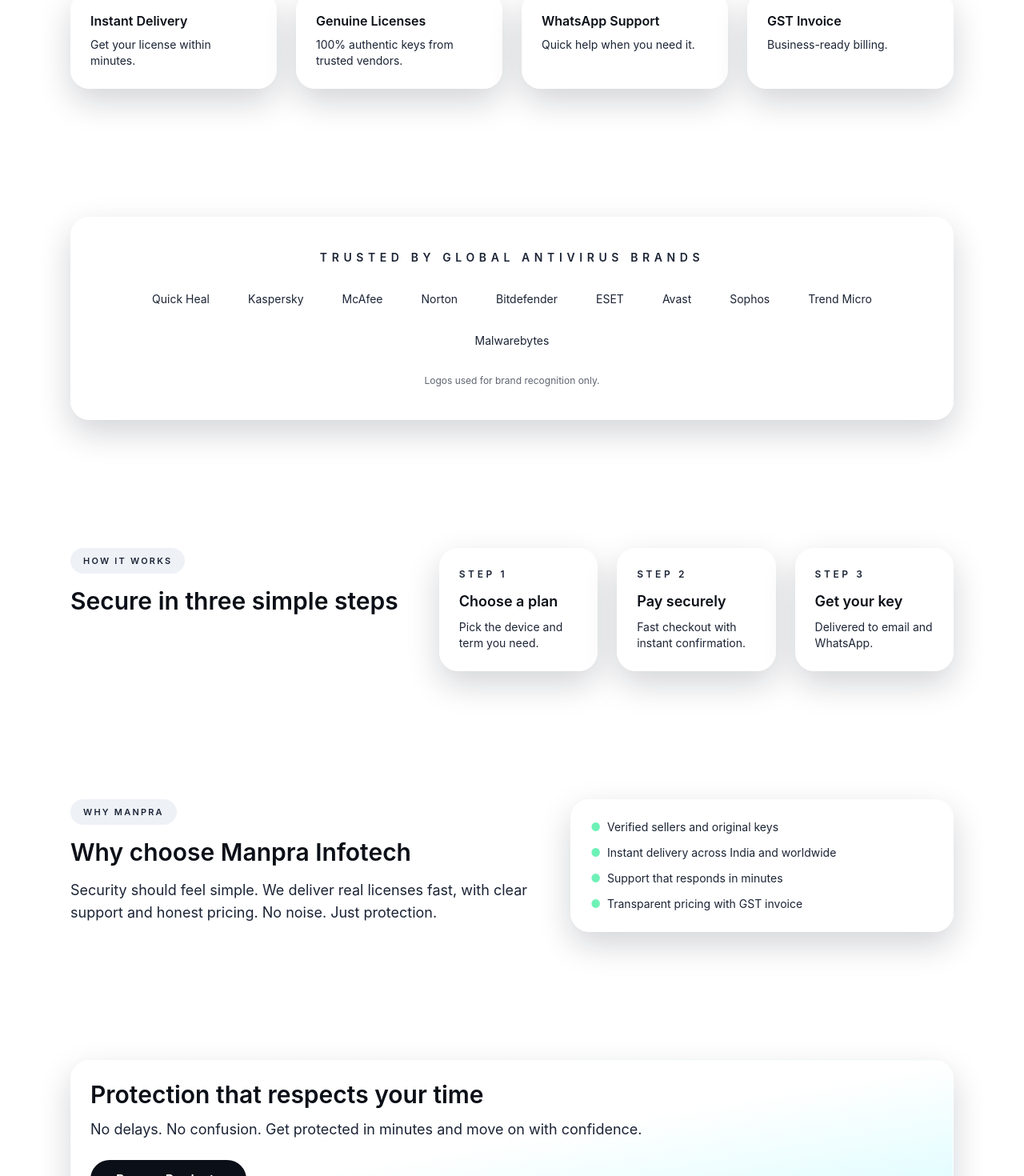
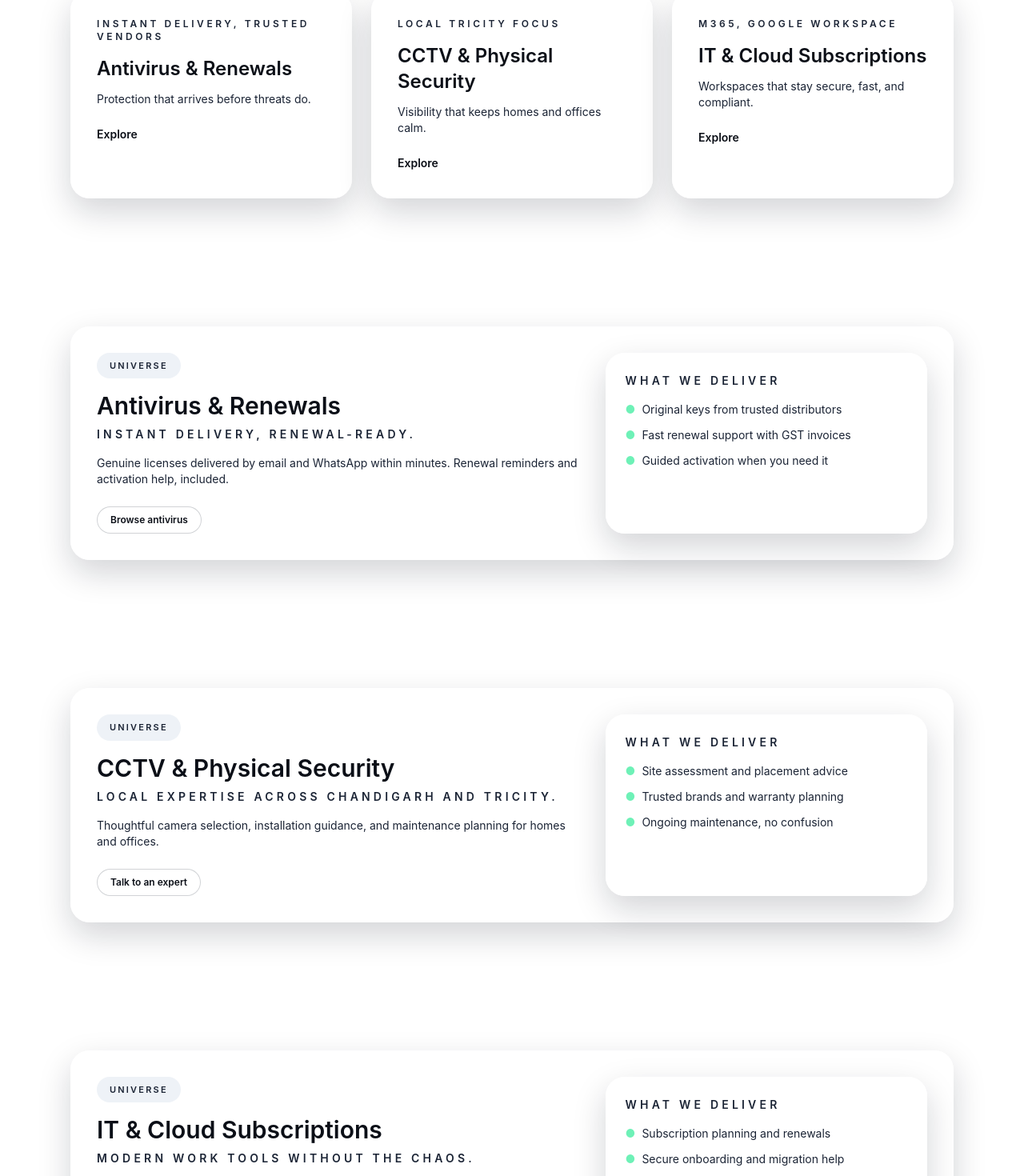
Before and after one commit to manprainfotech/manprainfotech, a Next.js app: page / in a window 1280 px wide. Shown: the part 720-2190 px from the top of the page at 80% size. Built offline with nearby package versions, Linux system fonts and the light colour scheme; no server answers.

Commit message:
feat: expand homepage universe sections

```diff
--- a/src/app/page.tsx
+++ b/src/app/page.tsx
@@ -24,58 +24,116 @@
   },
 };
 
-const trustPillars = [
+const heroTags = [
+  "Instant delivery",
+  "Genuine licenses",
+  "Local support",
+  "Secure payments",
+];
+
+const categoryTiles = [
+  {
+    id: "antivirus",
+    title: "Antivirus & Renewals",
+    description: "Protection that arrives before threats do.",
+    meta: "Instant delivery, trusted vendors",
+  },
+  {
+    id: "cctv",
+    title: "CCTV & Physical Security",
+    description: "Visibility that keeps homes and offices calm.",
+    meta: "Local Tricity focus",
+  },
+  {
+    id: "cloud",
+    title: "IT & Cloud Subscriptions",
+    description: "Workspaces that stay secure, fast, and compliant.",
+    meta: "M365, Google Workspace",
+  },
+];
+
+const universeEntries = [
+  {
+    id: "antivirus",
+    title: "Antivirus & Renewals",
+    subtitle: "Instant delivery, renewal-ready.",
+    description:
+      "Genuine licenses delivered by email and WhatsApp within minutes. Renewal reminders and activation help, included.",
+    ctaLabel: "Browse antivirus",
+    ctaHref: "/products",
+    bullets: [
+      "Original keys from trusted distributors",
+      "Fast renewal support with GST invoices",
+      "Guided activation when you need it",
+    ],
+  },
+  {
+    id: "cctv",
+    title: "CCTV & Physical Security",
+    subtitle: "Local expertise across Chandigarh and Tricity.",
+    description:
+      "Thoughtful camera selection, installation guidance, and maintenance planning for homes and offices.",
+    ctaLabel: "Talk to an expert",
+    ctaHref: "#talk-to-expert",
+    bullets: [
+      "Site assessment and placement advice",
+      "Trusted brands and warranty planning",
+      "Ongoing maintenance, no confusion",
+    ],
+  },
+  {
+    id: "cloud",
+    title: "IT & Cloud Subscriptions",
+    subtitle: "Modern work tools without the chaos.",
+    description:
+      "Microsoft 365, Google Workspace, and secure add-ons set up to keep teams productive and compliant.",
+    ctaLabel: "Plan a workspace",
+    ctaHref: "#talk-to-expert",
+    bullets: [
+      "Subscription planning and renewals",
+      "Secure onboarding and migration help",
+      "Global-ready admin guidance",
+    ],
+  },
+];
+
+const trustLayer = [
   {
     title: "Instant Delivery",
-    description: "Get your license within minutes.",
+    description: "Keys and confirmations arrive within minutes.",
   },
   {
     title: "Genuine Licenses",
-    description: "100% authentic keys from trusted vendors.",
+    description: "Only original, verified licenses.",
   },
   {
-    title: "WhatsApp Support",
-    description: "Quick help when you need it.",
+    title: "Local Support",
+    description: "Chandigarh + Tricity based help.",
   },
   {
-    title: "GST Invoice",
-    description: "Business-ready billing.",
+    title: "Secure Payments",
+    description: "Protected checkout and clear invoices.",
+  },
+  {
+    title: "Warranty & Renewal Support",
+    description: "We help you stay protected year after year.",
   },
 ];
 
-const brands = [
-  "Quick Heal",
-  "Kaspersky",
-  "McAfee",
-  "Norton",
-  "Bitdefender",
-  "ESET",
-  "Avast",
-  "Sophos",
-  "Trend Micro",
-  "Malwarebytes",
-];
-
-const howItWorks = [
+const futureHooks = [
   {
-    title: "Choose a plan",
-    description: "Pick the device and term you need.",
+    title: "Auto Renewal Reminder",
+    description: "Never miss a license expiry or service window.",
   },
   {
-    title: "Pay securely",
-    description: "Fast checkout with instant confirmation.",
+    title: "Warranty Expiry Alerts",
+    description: "Stay ahead of coverage gaps with smart alerts.",
   },
   {
-    title: "Get your key",
-    description: "Delivered to email and WhatsApp.",
+    title: "Talk to a Human Expert",
+    description: "Direct access to someone who understands your setup.",
+    id: "talk-to-expert",
   },
-];
-
-const whyChoose = [
-  "Verified sellers and original keys",
-  "Instant delivery across India and worldwide",
-  "Support that responds in minutes",
-  "Transparent pricing with GST invoice",
 ];
 
 export default function HomePage() {
@@ -127,12 +185,12 @@
                   security that lets you move on.
                 </p>
                 <div className="mt-6 flex flex-wrap gap-2">
-                  {trustPillars.map((pillar) => (
+                  {heroTags.map((tag) => (
                     <span
-                      key={pillar.title}
+                      key={tag}
                       className="rounded-full bg-white/80 px-4 py-2 text-xs font-semibold text-steel"
                     >
-                      {pillar.title}
+                      {tag}
                     </span>
                   ))}
                 </div>
@@ -142,60 +200,99 @@
         </Container>
       </Section>
 
-      <Section>
+      <Section className="pt-0">
         <Container>
-          <div className="grid gap-6 md:grid-cols-2 lg:grid-cols-4">
-            {trustPillars.map((pillar) => (
-              <Card key={pillar.title} className="p-6">
-                <h3 className="text-base font-semibold text-ink">
-                  {pillar.title}
-                </h3>
-                <p className="mt-2 text-sm text-steel">{pillar.description}</p>
-              </Card>
+          <div className="grid gap-6 lg:grid-cols-3">
+            {categoryTiles.map((tile) => (
+              <Link
+                key={tile.id}
+                href={`#${tile.id}`}
+                className="group relative overflow-hidden rounded-3xl border border-white/70 bg-white/80 p-8 shadow-card transition hover:-translate-y-1 hover:shadow-soft"
+              >
+                <div className="absolute inset-0 bg-gradient-to-br from-white via-white/70 to-transparent opacity-0 transition group-hover:opacity-100" />
+                <div className="relative">
+                  <p className="text-xs font-semibold uppercase tracking-[0.3em] text-steel">
+                    {tile.meta}
+                  </p>
+                  <h2 className="mt-4 text-2xl font-semibold text-ink">
+                    {tile.title}
+                  </h2>
+                  <p className="mt-3 text-sm text-steel">{tile.description}</p>
+                  <span className="mt-6 inline-flex items-center text-sm font-semibold text-ink">
+                    Explore
+                  </span>
+                </div>
+              </Link>
             ))}
           </div>
         </Container>
       </Section>
 
-      <Section className="pt-0">
+      {universeEntries.map((entry) => (
+        <Section key={entry.id} className="pt-0">
           <Container>
-          <div className="rounded-3xl border border-white/70 bg-white/70 px-6 py-10 shadow-card">
-            <h2 className="text-center text-sm font-semibold uppercase tracking-[0.4em] text-steel">
-              Trusted by global antivirus brands
+            <div
+              id={entry.id}
+              className="grid gap-8 rounded-3xl border border-white/70 bg-white/70 p-8 shadow-card lg:grid-cols-[0.6fr_0.4fr]"
+            >
+              <div>
+                <Badge>Universe</Badge>
+                <h2 className="mt-4 text-3xl font-semibold text-ink">
+                  {entry.title}
                 </h2>
-            <div className="mt-6 flex flex-wrap justify-center gap-4 text-sm text-steel">
-              {brands.map((brand) => (
-                <span key={brand} className="rounded-full bg-white/80 px-4 py-2">
-                  {brand}
-                </span>
+                <p className="mt-2 text-sm font-semibold uppercase tracking-[0.3em] text-steel">
+                  {entry.subtitle}
+                </p>
+                <p className="mt-4 text-sm text-steel">{entry.description}</p>
+                <div className="mt-6">
+                  <Link
+                    href={entry.ctaHref}
+                    className={buttonStyles({ variant: "secondary", size: "sm" })}
+                  >
+                    {entry.ctaLabel}
+                  </Link>
+                </div>
+              </div>
+              <Card className="bg-white/90">
+                <h3 className="text-sm font-semibold uppercase tracking-[0.3em] text-steel">
+                  What we deliver
+                </h3>
+                <ul className="mt-4 space-y-3 text-sm text-steel">
+                  {entry.bullets.map((bullet) => (
+                    <li key={bullet} className="flex gap-2">
+                      <span className="text-neon">●</span>
+                      <span>{bullet}</span>
+                    </li>
                   ))}
-            </div>
-            <p className="mt-6 text-center text-xs text-steel/70">
-              Logos used for brand recognition only.
-            </p>
+                </ul>
+              </Card>
             </div>
           </Container>
         </Section>
+      ))}
 
       <Section>
         <Container>
-          <div className="grid gap-8 lg:grid-cols-[0.4fr_0.6fr]">
+          <div className="flex flex-col gap-6">
             <div>
-              <Badge>How it works</Badge>
+              <Badge>Trust layer</Badge>
               <h2 className="mt-4 text-3xl font-semibold text-ink">
-                Secure in three simple steps
+                Built for calm, built for trust.
               </h2>
+              <p className="mt-3 text-sm text-steel">
+                Everything we deliver is designed to remove uncertainty and keep
+                your security simple.
+              </p>
             </div>
-            <div className="grid gap-6 md:grid-cols-3">
-              {howItWorks.map((step, index) => (
-                <Card key={step.title}>
-                  <p className="text-xs font-semibold uppercase tracking-[0.3em] text-steel">
-                    Step {index + 1}
+            <div className="grid gap-6 md:grid-cols-2 lg:grid-cols-5">
+              {trustLayer.map((pillar) => (
+                <Card key={pillar.title} className="p-5">
+                  <h3 className="text-base font-semibold text-ink">
+                    {pillar.title}
+                  </h3>
+                  <p className="mt-2 text-sm text-steel">
+                    {pillar.description}
                   </p>
-                  <h3 className="mt-3 text-lg font-semibold text-ink">
-                    {step.title}
-                  </h3>
-                  <p className="mt-2 text-sm text-steel">{step.description}</p>
                 </Card>
               ))}
             </div>
@@ -205,28 +302,35 @@
 
       <Section>
         <Container>
-          <div className="grid gap-10 lg:grid-cols-[0.55fr_0.45fr]">
+          <Card className="flex flex-col gap-8 bg-gradient-to-br from-white via-white/70 to-neon/20">
             <div>
-              <Badge>Why Manpra</Badge>
+              <Badge>Coming next</Badge>
               <h2 className="mt-4 text-3xl font-semibold text-ink">
-                Why choose Manpra Infotech
+                Automations that keep you protected.
               </h2>
-              <p className="mt-4 text-lg text-steel">
-                Security should feel simple. We deliver real licenses fast, with
-                clear support and honest pricing. No noise. Just protection.
+              <p className="mt-3 text-sm text-steel">
+                These tools are designed to reduce manual follow-ups and keep
+                your protection uninterrupted.
               </p>
             </div>
-            <Card>
-              <ul className="space-y-3 text-sm text-steel">
-                {whyChoose.map((item) => (
-                  <li key={item} className="flex gap-2">
-                    <span className="text-neon">●</span>
-                    <span>{item}</span>
-                  </li>
+            <div className="grid gap-6 md:grid-cols-3">
+              {futureHooks.map((hook) => (
+                <Card
+                  key={hook.title}
+                  className="bg-white/90"
+                >
+                  <div id={hook.id}>
+                    <h3 className="text-lg font-semibold text-ink">
+                      {hook.title}
+                    </h3>
+                    <p className="mt-2 text-sm text-steel">
+                      {hook.description}
+                    </p>
+                  </div>
+                </Card>
               ))}
-              </ul>
+            </div>
           </Card>
-          </div>
         </Container>
       </Section>
 
@@ -235,16 +339,16 @@
           <Card className="flex flex-col gap-6 bg-gradient-to-br from-white via-white/70 to-aurora/30">
             <div>
               <h2 className="text-3xl font-semibold text-ink">
-                Protection that respects your time
+                One partner for digital and physical security.
               </h2>
               <p className="mt-3 text-lg text-steel">
-                No delays. No confusion. Get protected in minutes and move on
-                with confidence.
+                Whether you are renewing antivirus or planning new security
+                infrastructure, we keep the experience premium and simple.
               </p>
             </div>
             <div>
               <Link href="/products" className={buttonStyles({ size: "lg" })}>
-                Browse Products
+                Browse Antivirus Plans
               </Link>
             </div>
           </Card>
```
Lines whose indentation alone changed are shown as unchanged.
